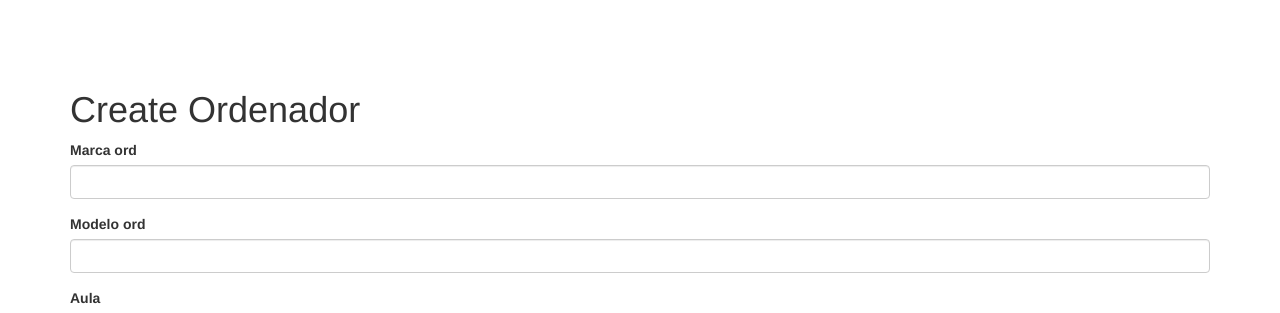
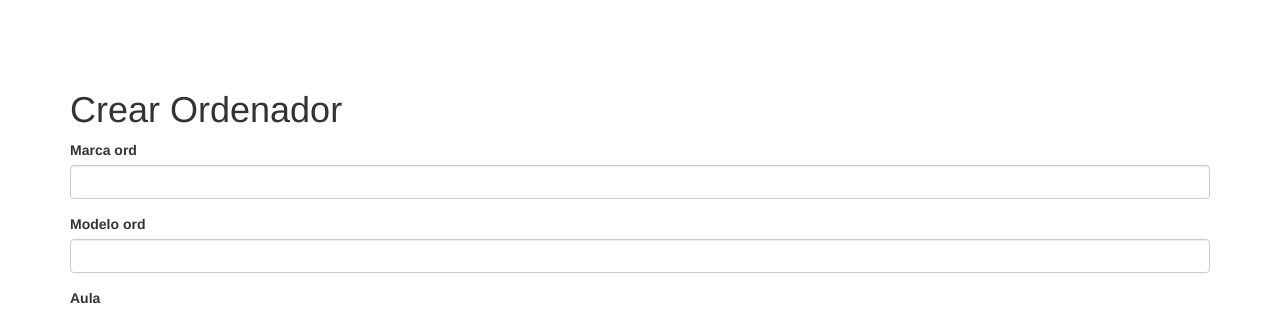
Before and after one commit to aaronFdez/repaso, a Yii app: template views/ordenadores/create.php in a window 1280 px wide. Shown: the top 313 px of the page. Run offline with PHP 8.4 and a stand-in for Yii, Linux system fonts and the light colour scheme; the template is opened without the code that fills it, so the values that code supplies are empty; form fields are guessed from the names that the template uses; some libraries are stand-ins or nearby versions.

Commit message:
retoques en modificar

```diff
--- a/views/ordenadores/_form.php
+++ b/views/ordenadores/_form.php
@@ -19,7 +19,7 @@ use yii\widgets\ActiveForm;
     <?= $form->field($model, 'aula_id')->dropDownList($aulas) ?>
 
     <div class="form-group">
-        <?= Html::submitButton($model->isNewRecord ? 'Create' : 'Modificar', ['class' => $model->isNewRecord ? 'btn btn-success' : 'btn btn-primary']) ?>
+        <?= Html::submitButton($model->isNewRecord ? 'Crear' : 'Modificar', ['class' => $model->isNewRecord ? 'btn btn-success' : 'btn btn-primary']) ?>
     </div>
 
     <?php ActiveForm::end(); ?>
--- a/views/ordenadores/create.php
+++ b/views/ordenadores/create.php
@@ -6,7 +6,7 @@ use yii\helpers\Html;
 /* @var $this yii\web\View */
 /* @var $model app\models\Ordenador */
 
-$this->title = 'Create Ordenador';
+$this->title = 'Crear Ordenador';
 $this->params['breadcrumbs'][] = ['label' => 'Ordenadors', 'url' => ['index']];
 $this->params['breadcrumbs'][] = $this->title;
 ?>
@@ -16,6 +16,7 @@ $this->params['breadcrumbs'][] = $this->title;
 
     <?= $this->render('_form', [
         'model' => $model,
+        'aulas' => $aulas,
     ]) ?>
 
 </div>
--- a/views/ordenadores/update.php
+++ b/views/ordenadores/update.php
@@ -5,10 +5,11 @@ use yii\helpers\Html;
 /* @var $this yii\web\View */
 /* @var $model app\models\Ordenador */
 
-$this->title = 'Modificar Ordenador: ' . $model->id;
+$nombre = $model->marca_ord . ' ' . $model->modelo_ord;
+$this->title = 'Modificar Ordenador: ' . $nombre;
 $this->params['breadcrumbs'][] = ['label' => 'Ordenadores', 'url' => ['index']];
 $this->params['breadcrumbs'][] = ['label' => $model->id, 'url' => ['view', 'id' => $model->id]];
-$this->params['breadcrumbs'][] = 'Update';
+$this->params['breadcrumbs'][] = 'Modificar';
 ?>
 <div class="ordenador-update">
 
```
Also changed, not shown: controllers/OrdenadoresController.php (+2 -6 lines), models/Aula.php (+9 -1 lines).
